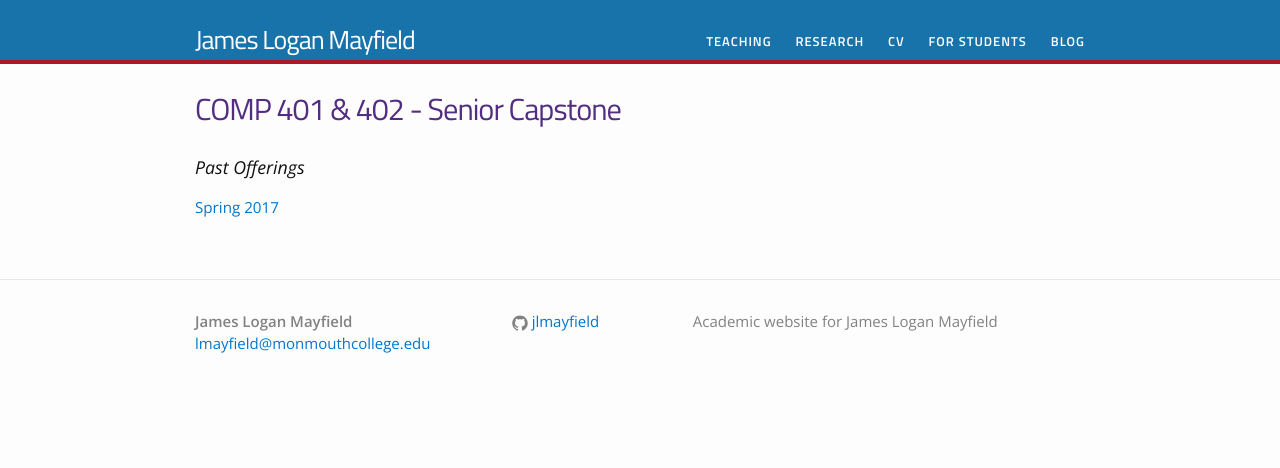
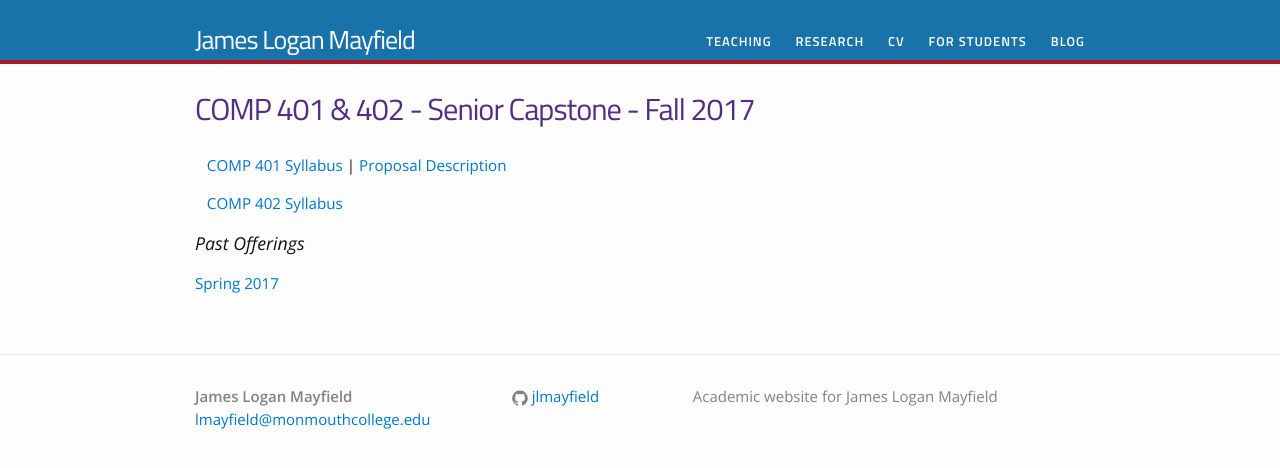
Before and after one commit to jlmayfield/jlmayfield.github.io, a Jekyll site: the page built from teaching/comp401-402.md, in a window 1280 px wide. Shown: the top 468 px of the page. Built offline with Jekyll 4.4.1, drawn with Linux system fonts in a browser that asks for light colours.

Commit message:
fa17. added 401 and 402 documents.

```diff
--- a/teaching/comp401-402.md
+++ b/teaching/comp401-402.md
@@ -1,8 +1,13 @@
 ---
 layout: page
-title: COMP 401 & 402 - Senior Capstone
+title: COMP 401 & 402 - Senior Capstone - Fall 2017
 permalink: /teaching/COMP401-402/
 ---
+
+&nbsp;&nbsp;&nbsp;[COMP 401 Syllabus](/teaching/COMP401-402/comp401-syllabus.pdf) |
+[Proposal Description](/teaching/COMP401-402/comp401-proposal.pdf)
+
+&nbsp;&nbsp;&nbsp;[COMP 402 Syllabus](/teaching/COMP401-402/comp402-syllabus.pdf)
 
 ### Past Offerings
 
```
Also changed, not shown: teaching/intg335.md (+1 -1 lines), teaching/math260.md (+1 -1 lines), 3 other files.
